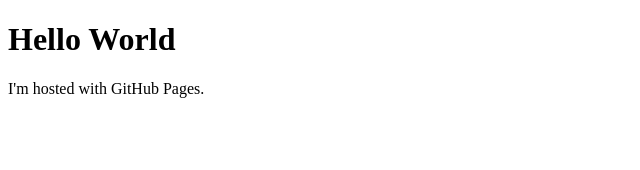
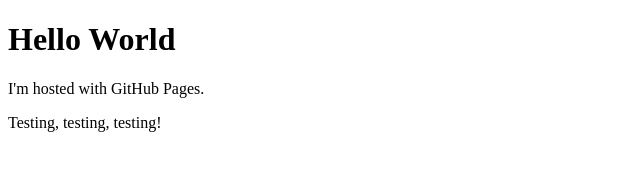
Before and after one commit to haloskzd/haloskzd.github.io, a plain HTML site: page index.html in a window 1280 px wide. Shown: the whole page, without its empty margins (0-640 px from the left). Drawn offline with Linux system fonts and the light colour scheme.

Commit message:
Update index.html
Just testing.

```diff
--- a/index.html
+++ b/index.html
@@ -3,5 +3,6 @@
 <body>
 <h1>Hello World</h1>
 <p>I'm hosted with GitHub Pages.</p>
+<p> Testing, testing, testing!</p>
 </body>
 </html>
```
